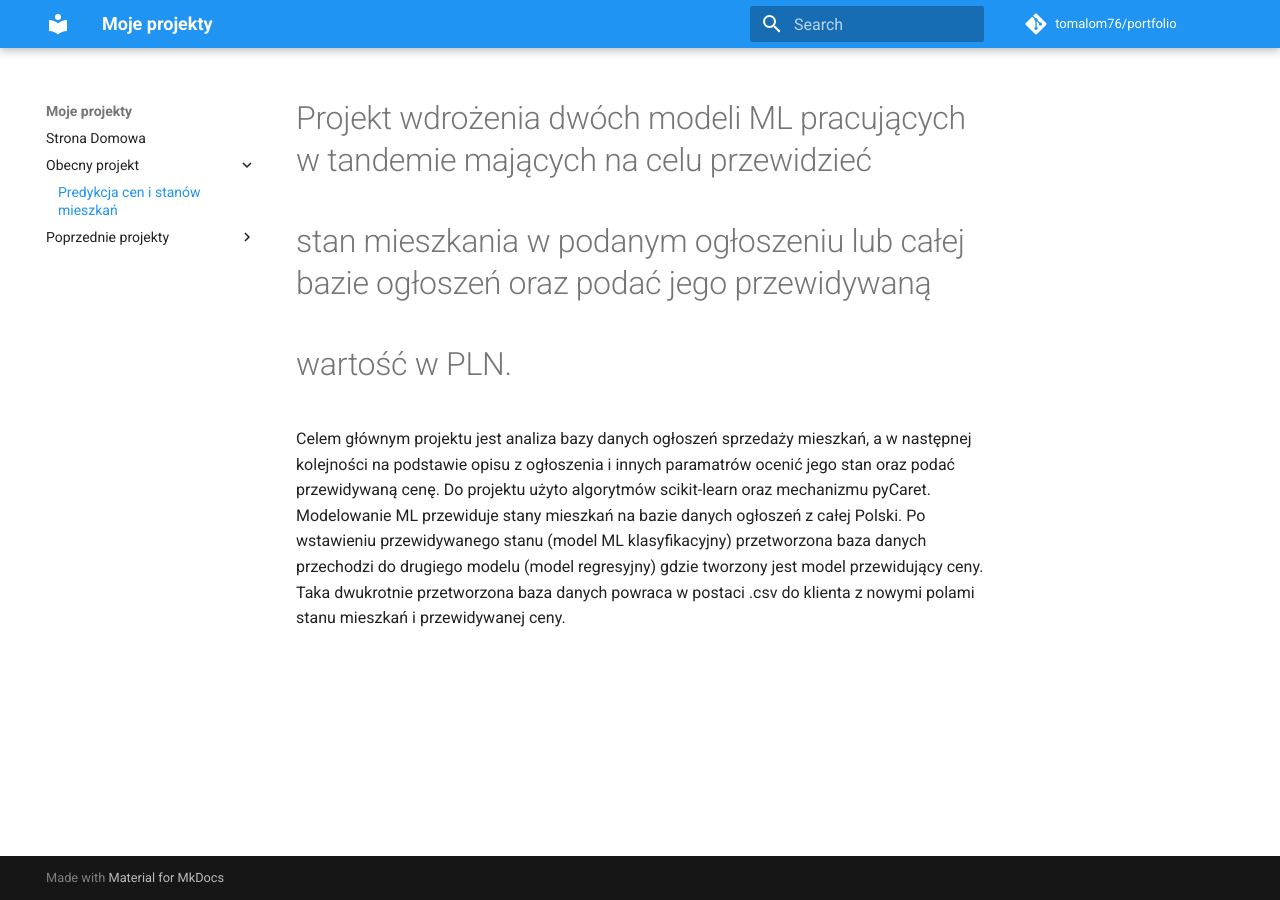
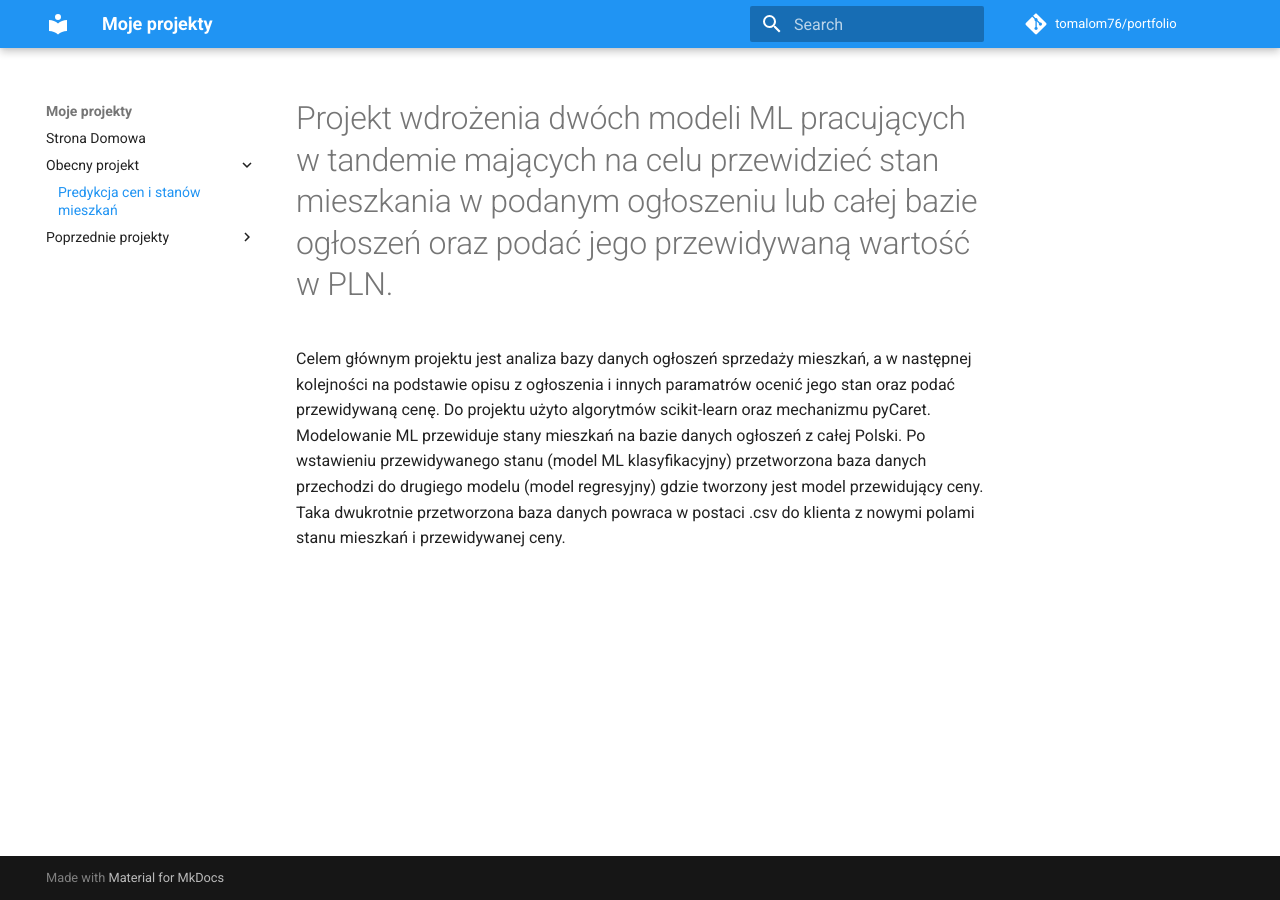
Before and after one commit to Tomalom76/portfolio, an MkDocs documentation site: the page built from docs/Investoro/index.md, in a window 1280 px wide. Built offline with MkDocs 1.6.1 and Material for MkDocs 9.7.7, drawn with Linux system fonts in a browser that asks for light colours; comment, search, counter and statistics services are not loaded.

```diff
--- a/docs/Investoro/index.md
+++ b/docs/Investoro/index.md
@@ -1,7 +1,5 @@
 
-# Projekt wdrożenia dwóch modeli ML pracujących w tandemie mających na celu przewidzieć
-# stan mieszkania w podanym ogłoszeniu lub całej bazie ogłoszeń oraz podać jego przewidywaną
-# wartość w PLN.
+# Projekt wdrożenia dwóch modeli ML pracujących w tandemie mających na celu przewidzieć stan mieszkania w podanym ogłoszeniu lub całej bazie ogłoszeń oraz podać jego przewidywaną wartość w PLN.
 
 Celem głównym projektu jest analiza bazy danych ogłoszeń sprzedaży mieszkań, a w następnej
 kolejności na podstawie opisu z ogłoszenia i innych paramatrów ocenić jego stan oraz podać
```
